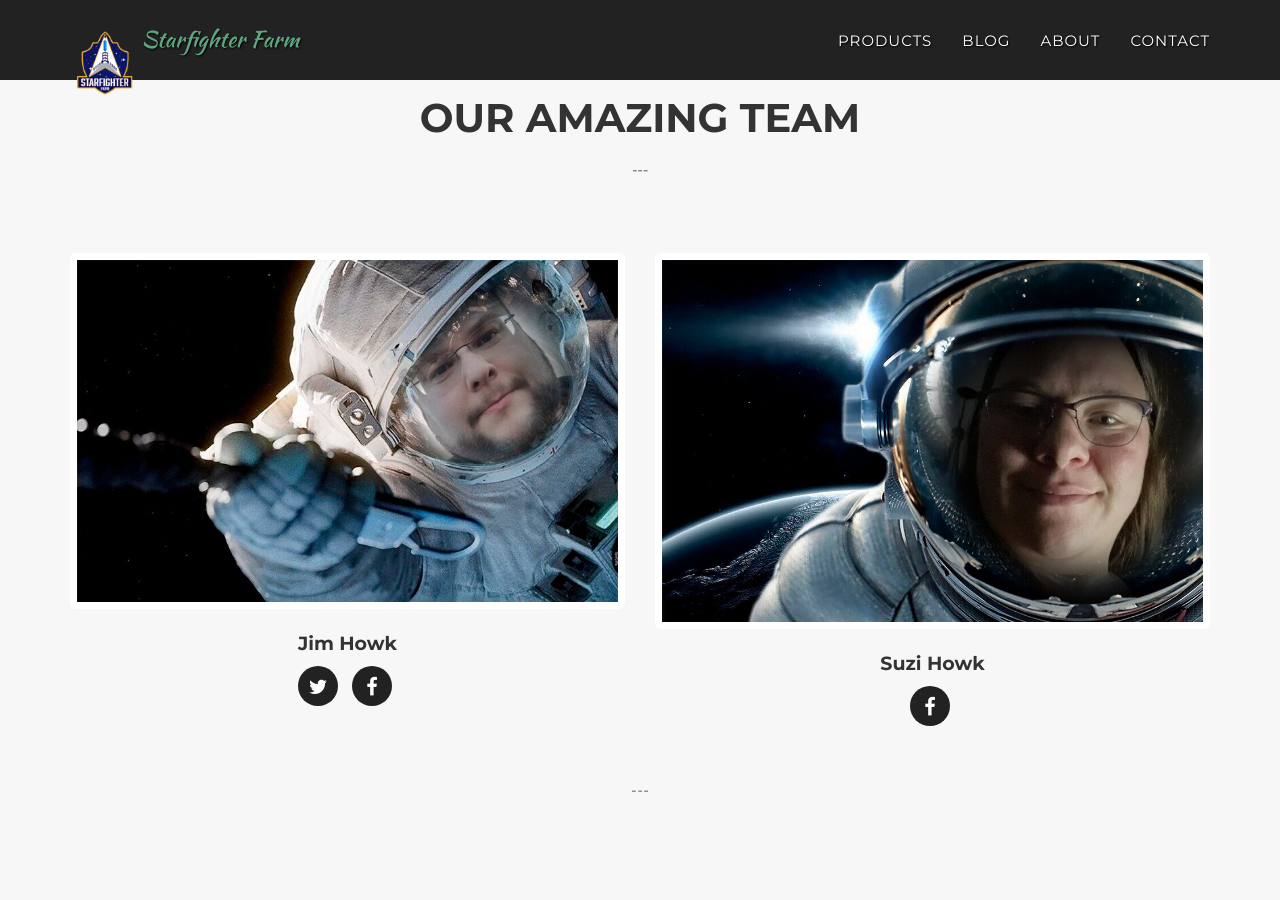
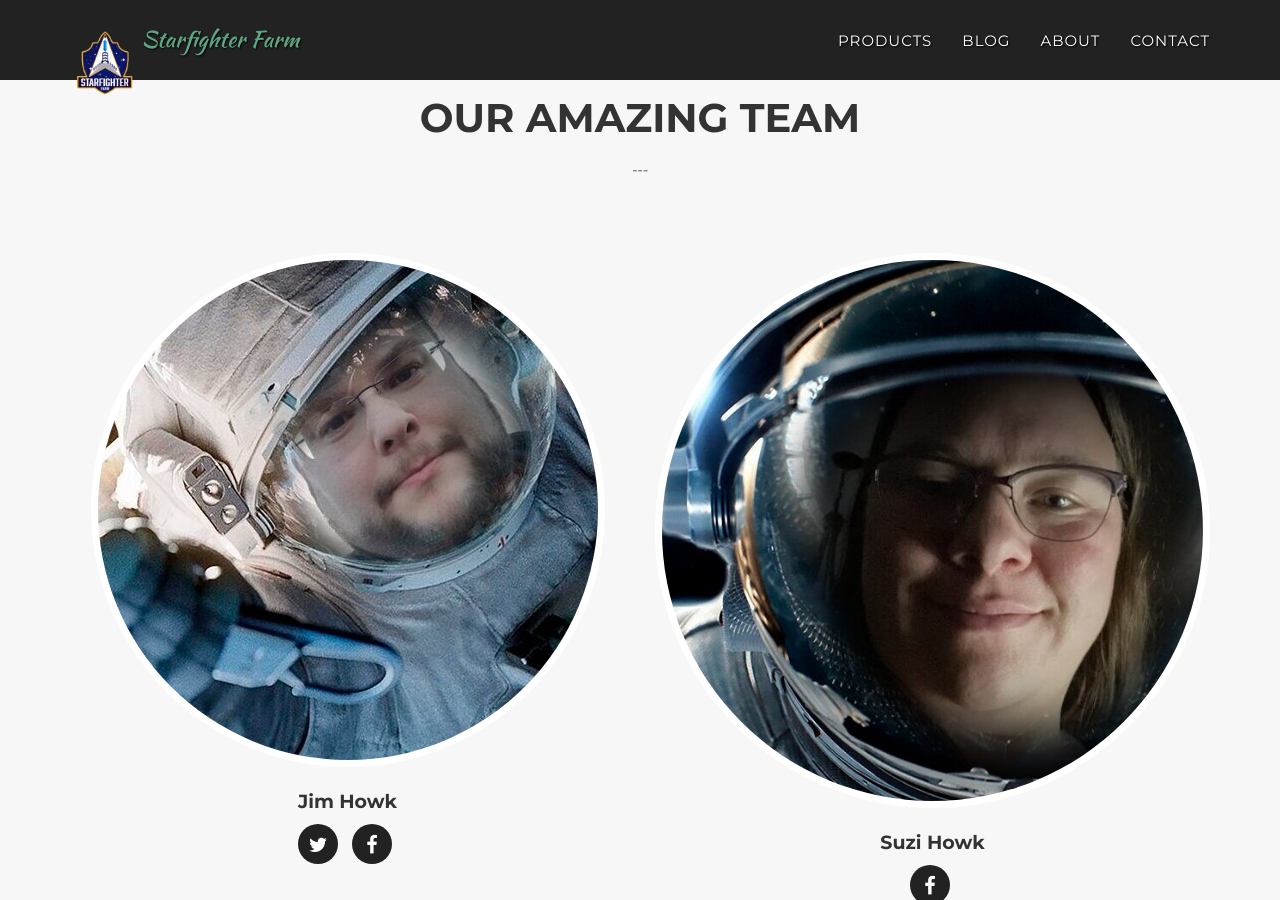
Before and after one commit to StarfighterFarm/sff-main, a Jekyll site: the page built from index.html, in a window 1280 px wide and 900 px high, scrolled down 822 px. Built offline with Jekyll 4.4.1, drawn with Linux system fonts in a browser that asks for light colours; some web fonts are replaced.

Commit message:
team updates

```diff
--- a/_includes/team.html
+++ b/_includes/team.html
@@ -11,7 +11,7 @@
                 {% for member in site.people %}
                 <div class="col-sm-6">
                     <div class="team-member">
-                        <img src="img/team/{{ member.pic }}.jpg" class="img-responsive img-rounded" alt="">
+                        <img src="img/team/{{ member.pic }}.jpg" class="img-responsive img-circle" alt="">
                         <h4>{{ member.name }}</h4>
                         <p class="text-muted">{{ member.position }}</p>
                         <ul class="list-inline social-buttons">
```
Also changed, not shown: img/team/jim-astro2 (copy).jpg (added), img/team/jim-astro2.jpg, img/team/suzi-astro (copy).jpg (added), img/team/suzi-astro.jpg.
